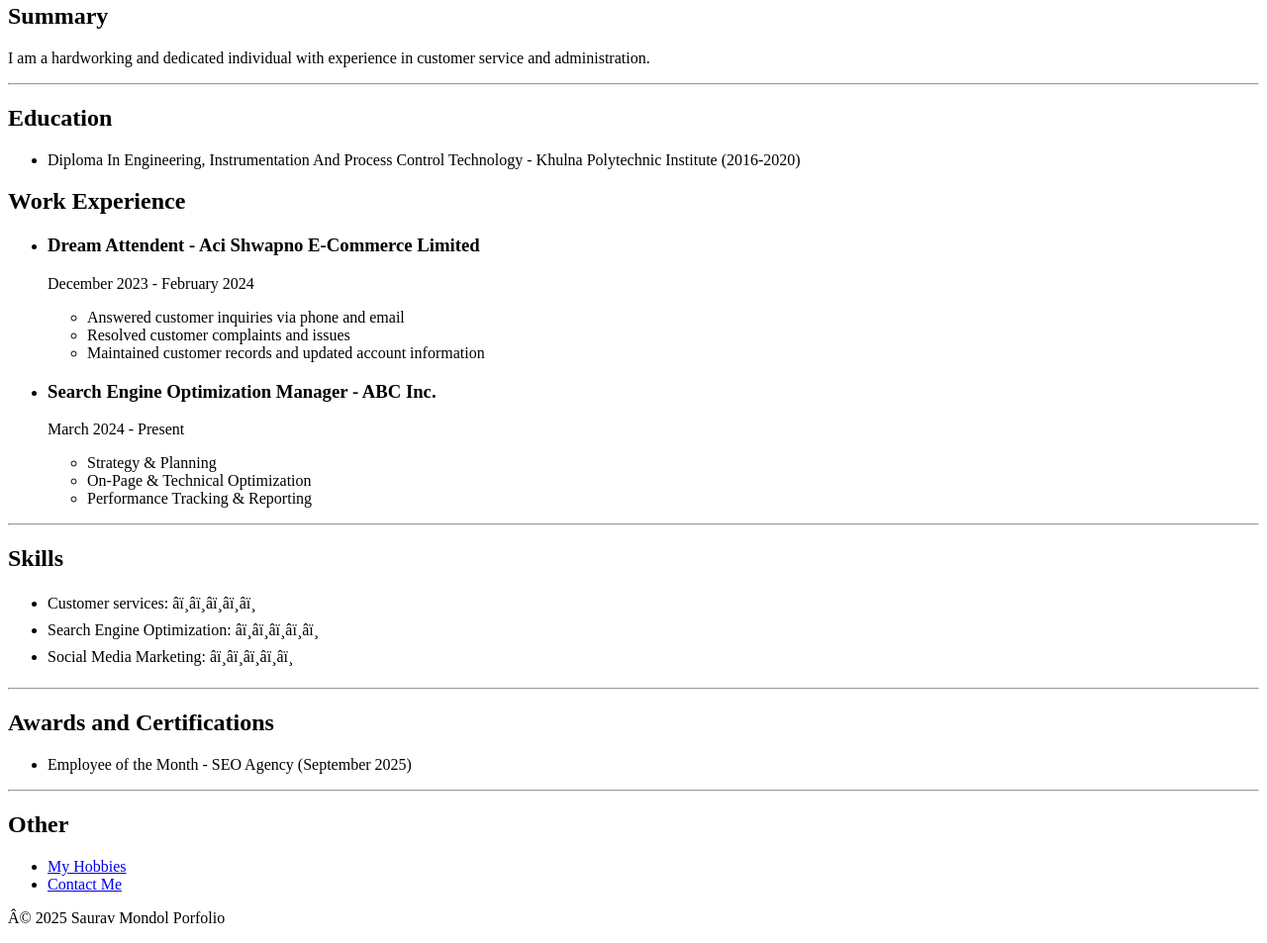
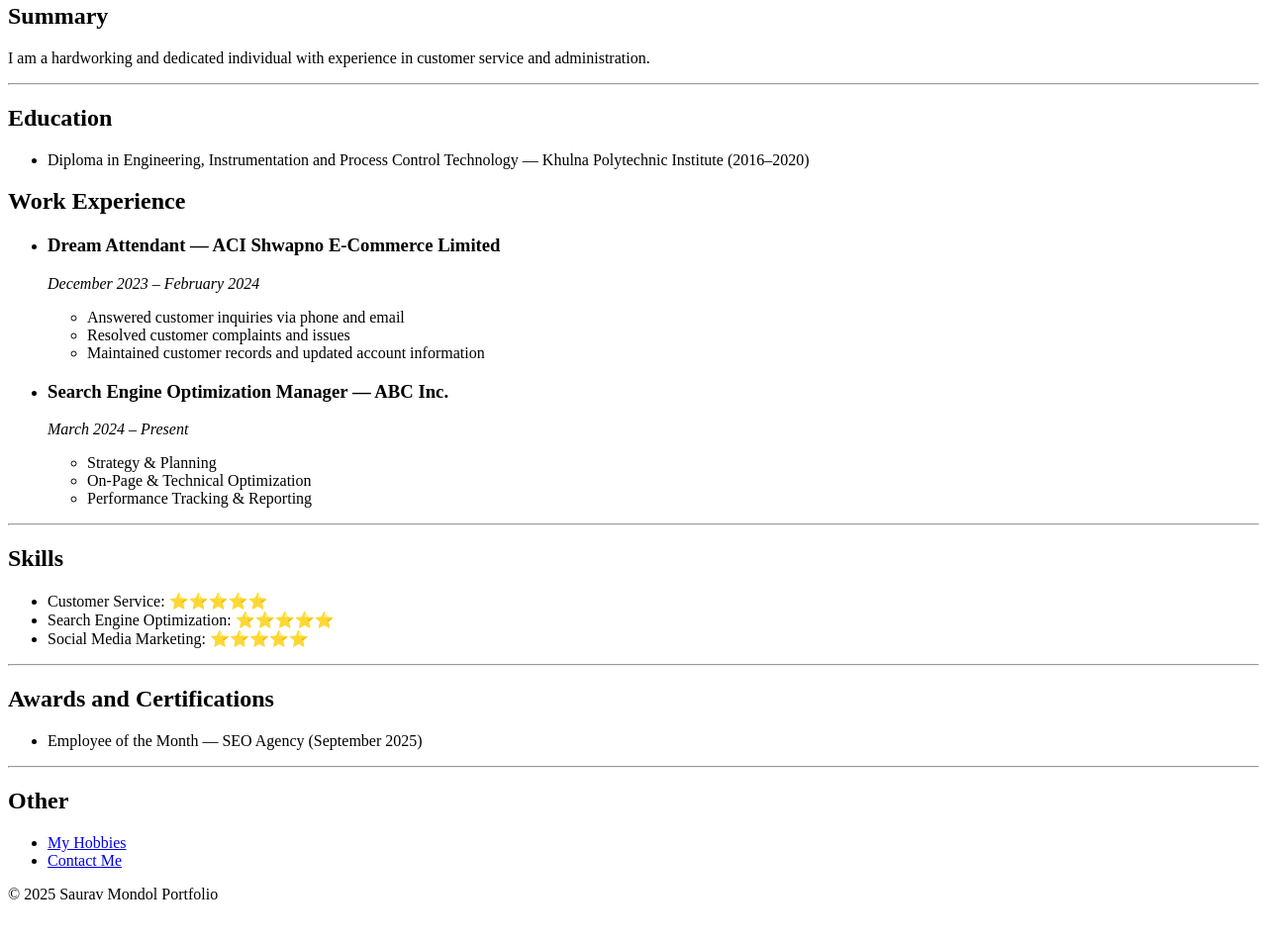
Before and after one commit to sauravmondolhere/resume-2-html, a plain HTML site: page resume/Index.html in a window 1280 px wide. Shown: the part 301-1254 px from the top of the page at 99% size. After the commit the page ends 1230 px from the top, so only its background shows below. Drawn offline with Linux system fonts and the light colour scheme.

Commit message:
Update Index.html

```diff
--- a/resume/Index.html
+++ b/resume/Index.html
@@ -1,54 +1,72 @@
  <!DOCTYPE html>
-<html charset="UTF-8">
+<html lang="en">
 <head>
-        <h1>Saurav Mondol</h1>
-        <img src="../resume/saurav-mondol.png" height="200" alt="saurav mondol" />
+  <meta charset="UTF-8" />
+  <meta name="viewport" content="width=device-width, initial-scale=1" />
+  <title>Saurav Mondol — Resume</title>
 </head>
 <body>
-        <h2> Summary </h2>
-        <p> I am a hardworking and dedicated individual with experience in customer service and administration.</p>
+  <header>
+    <h1>Saurav Mondol</h1>
+    <!-- যদি index.html ও ছবিটি একই resume ফোল্ডারে থাকে: -->
+    <img src="saurav-mondol.png" height="200" alt="Saurav Mondol" />
+    <!-- যদি ছবি assets/ বা public/ এ থাকে, উদাহরণ: src="../assets/saurav-mondol.png" -->
+  </header>
+
+  <h2>Summary</h2>
+  <p>I am a hardworking and dedicated individual with experience in customer service and administration.</p>
   <hr />
-        <h2> Education </h2>
+
+  <h2>Education</h2>
   <ul>
-            <li>Diploma In Engineering, Instrumentation And Process Control Technology - Khulna Polytechnic Institute (2016-2020)</li>
+    <li>Diploma in Engineering, Instrumentation and Process Control Technology — Khulna Polytechnic Institute (2016–2020)</li>
   </ul>
+
   <h2>Work Experience</h2>
   <ul>
-            <li><h3>Dream Attendent - Aci Shwapno E-Commerce Limited</h3></li>
-            <p>December 2023 - February 2024</p>
+    <li>
+      <h3>Dream Attendant — ACI Shwapno E-Commerce Limited</h3>
+      <p><em>December 2023 – February 2024</em></p>
       <ul>
         <li>Answered customer inquiries via phone and email</li>
         <li>Resolved customer complaints and issues</li>
         <li>Maintained customer records and updated account information</li>
       </ul>
-            <li><h3>Search Engine Optimization Manager - ABC Inc.</h3></li>
-            <p>March 2024 - Present</p>
+    </li>
+    <li>
+      <h3>Search Engine Optimization Manager — ABC Inc.</h3>
+      <p><em>March 2024 – Present</em></p>
       <ul>
-                <li>Strategy & Planning</li>
-                <li>On-Page & Technical Optimization</li>
-                <li>Performance Tracking & Reporting</li>
+        <li>Strategy &amp; Planning</li>
+        <li>On-Page &amp; Technical Optimization</li>
+        <li>Performance Tracking &amp; Reporting</li>
       </ul>
+    </li>
   </ul>
   <hr />
+
   <h2>Skills</h2>
   <ul>
-            <li>Customer services: ⭐️⭐️⭐️⭐️⭐️</li>
+    <li>Customer Service: ⭐️⭐️⭐️⭐️⭐️</li>
     <li>Search Engine Optimization: ⭐️⭐️⭐️⭐️⭐️</li>
     <li>Social Media Marketing: ⭐️⭐️⭐️⭐️⭐️</li>
   </ul>
   <hr />
+
   <h2>Awards and Certifications</h2>
   <ul>
-            <li>Employee of the Month - SEO Agency (September 2025)</li>
+    <li>Employee of the Month — SEO Agency (September 2025)</li>
   </ul>
   <hr />
+
   <h2>Other</h2>
   <ul>
-            <li> <a href="my-hobbies.html"> My Hobbies </a></li>
-            <li> <a href="contact.html"> Contact Me </a></li>
+    <li><a href="my-hobbies.html">My Hobbies</a></li>
+    <li><a href="contact.html">Contact Me</a></li>
   </ul>
+
   <footer>
-    <p>© 2025 Saurav Mondol Porfolio</p>
+    <p>© 2025 Saurav Mondol Portfolio</p>
   </footer>
 </body>
 </html>
```
Lines whose indentation alone changed are shown as unchanged.
